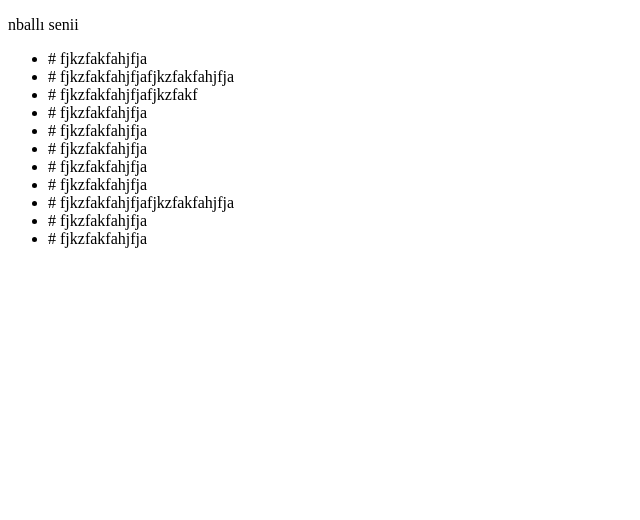
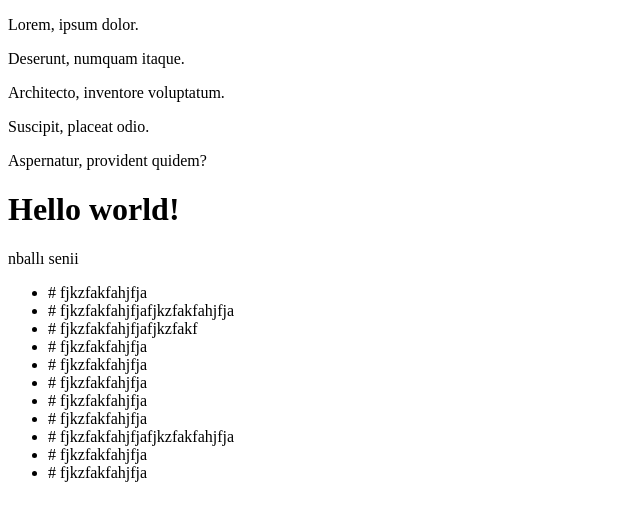
Before and after one commit to FatmaYgn/vsCode, a plain HTML site: page index.html in a window 1280 px wide. Shown: the whole page, without its empty margins (0-640 px from the left). Drawn offline with Linux system fonts and the light colour scheme.

Commit message:
update on html file

```diff
--- a/index.html
+++ b/index.html
@@ -6,6 +6,13 @@
     <title>Document</title>
 </head>
 <body>
+    <p>Lorem, ipsum dolor.</p>
+    <p>Deserunt, numquam itaque.</p>
+    <p>Architecto, inventore voluptatum.</p>
+    <p>Suscipit, placeat odio.</p>
+    <p>Aspernatur, provident quidem?</p>
+
+    <h1>Hello world!</h1>
     <p style="color: black;">nballı senii</p>
 
 
--- /dev/null
+++ b/javascript.js
@@ -0,0 +1 @@
+slkflafjfk
--- a/style.css
+++ b/style.css
@@ -0,0 +1,3 @@
+h1 {
+    color: blue;
+}
```
Also changed, not shown: 1 other file.
